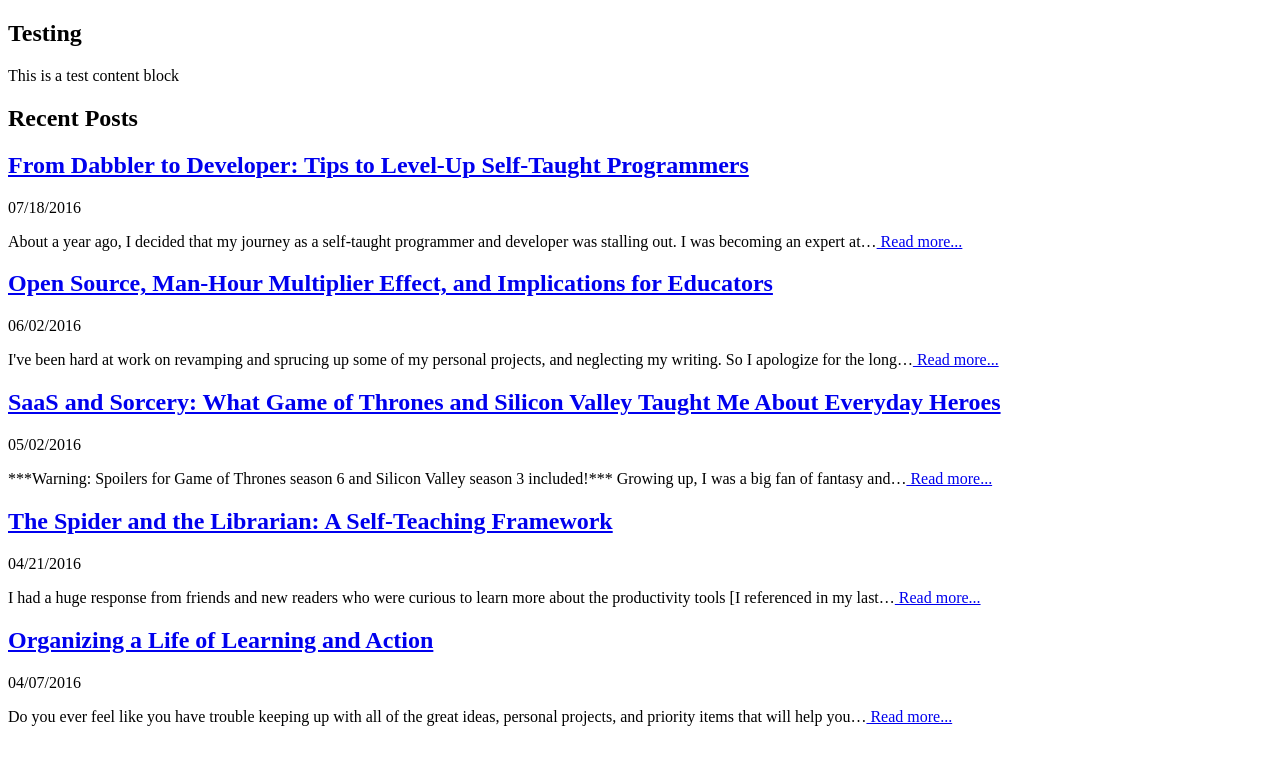
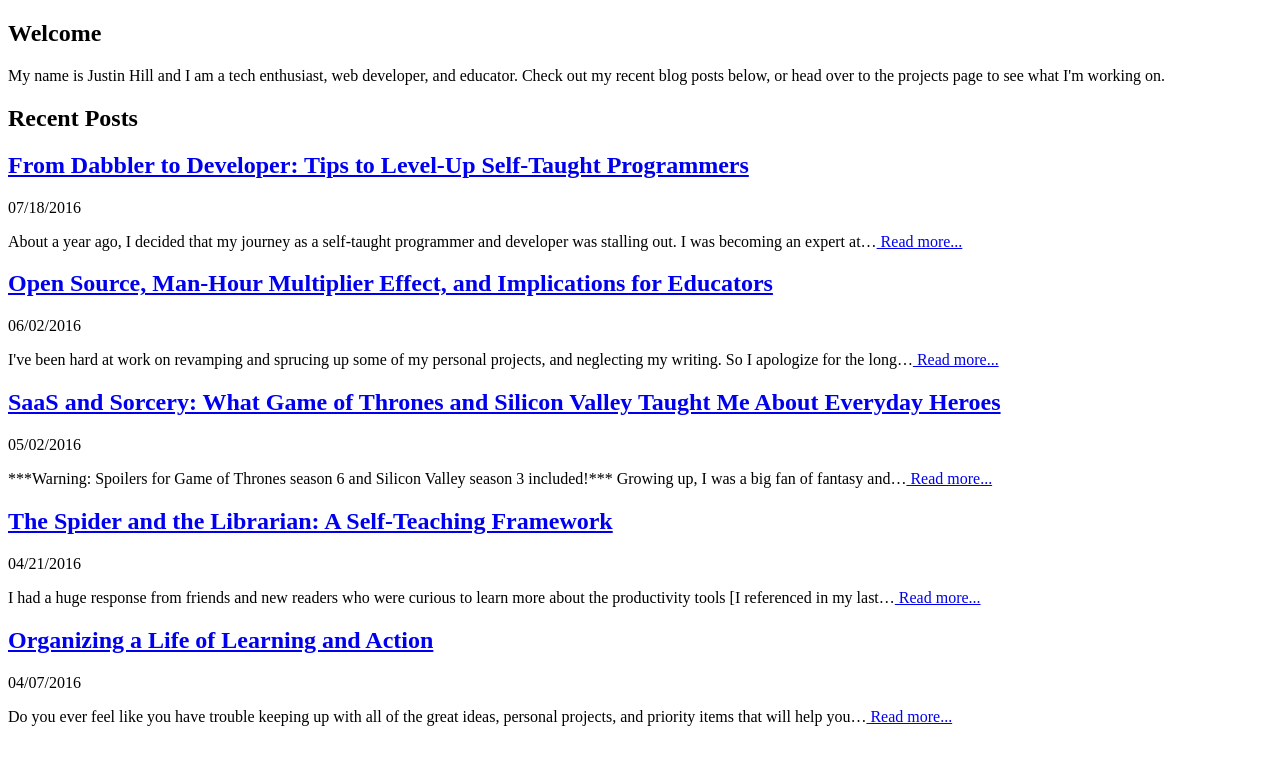
Before and after one commit to jmhill/personal-site, a Gatsby site: page / in a window 1280 px wide. Built offline with nearby package versions, Linux system fonts and the light colour scheme; Gatsby itself is replaced by a stand-in of ours.

Commit message:
chore: add correct copy to index page

```diff
--- a/src/pages/index.js
+++ b/src/pages/index.js
@@ -3,7 +3,12 @@ import { ContentBlock } from '../components/ContentBlock.jsx';
 import { PostSummaryList } from '../components/PostSummaryList.jsx';
 
 const IndexPage = ({data}) => {
-  const content = { title: 'Testing', body: 'This is a test content block'};
+  const content = {
+    title: 'Welcome',
+    body: `
+    My name is Justin Hill and I am a tech enthusiast, web developer, and educator. Check out my recent blog posts below, or head over to the projects page to see what I'm working on.
+    `,
+  };
   const posts = data.allMarkdownRemark.edges.map(x => x.node);
 
   return (
```
